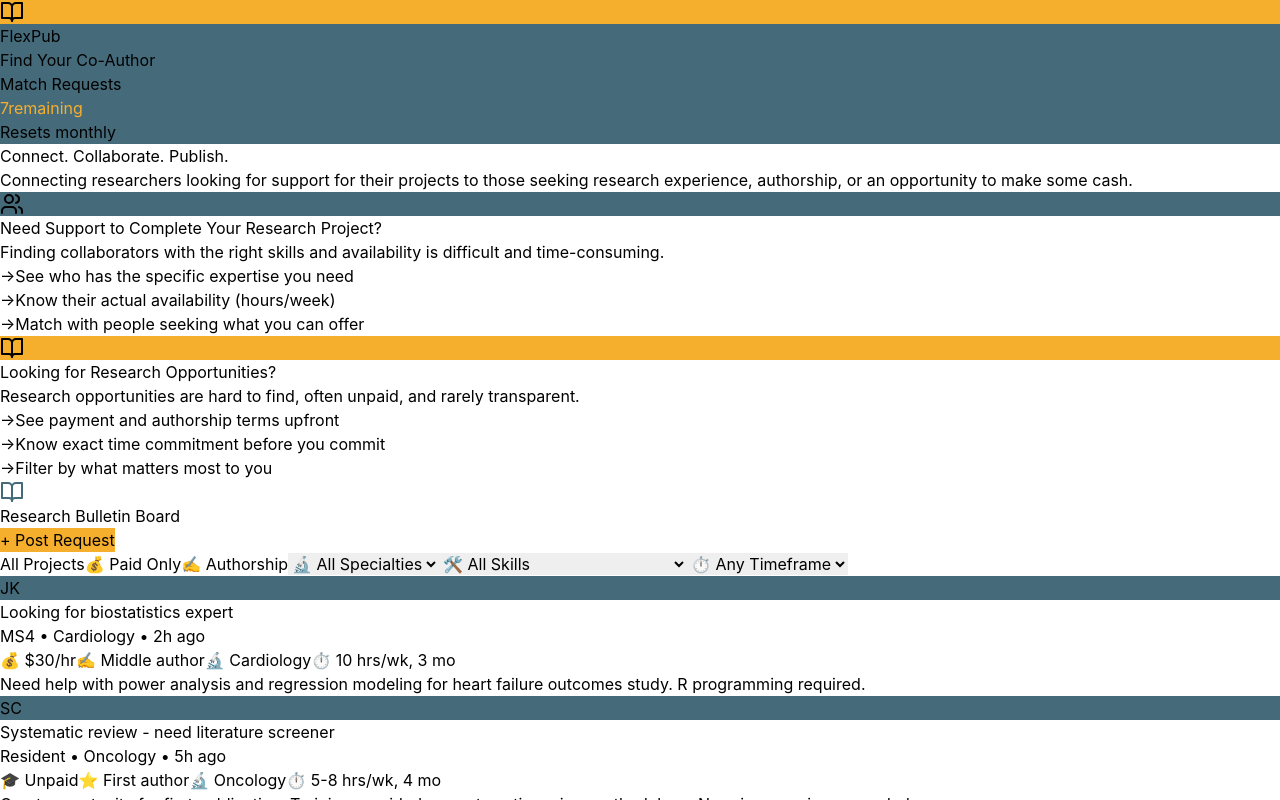
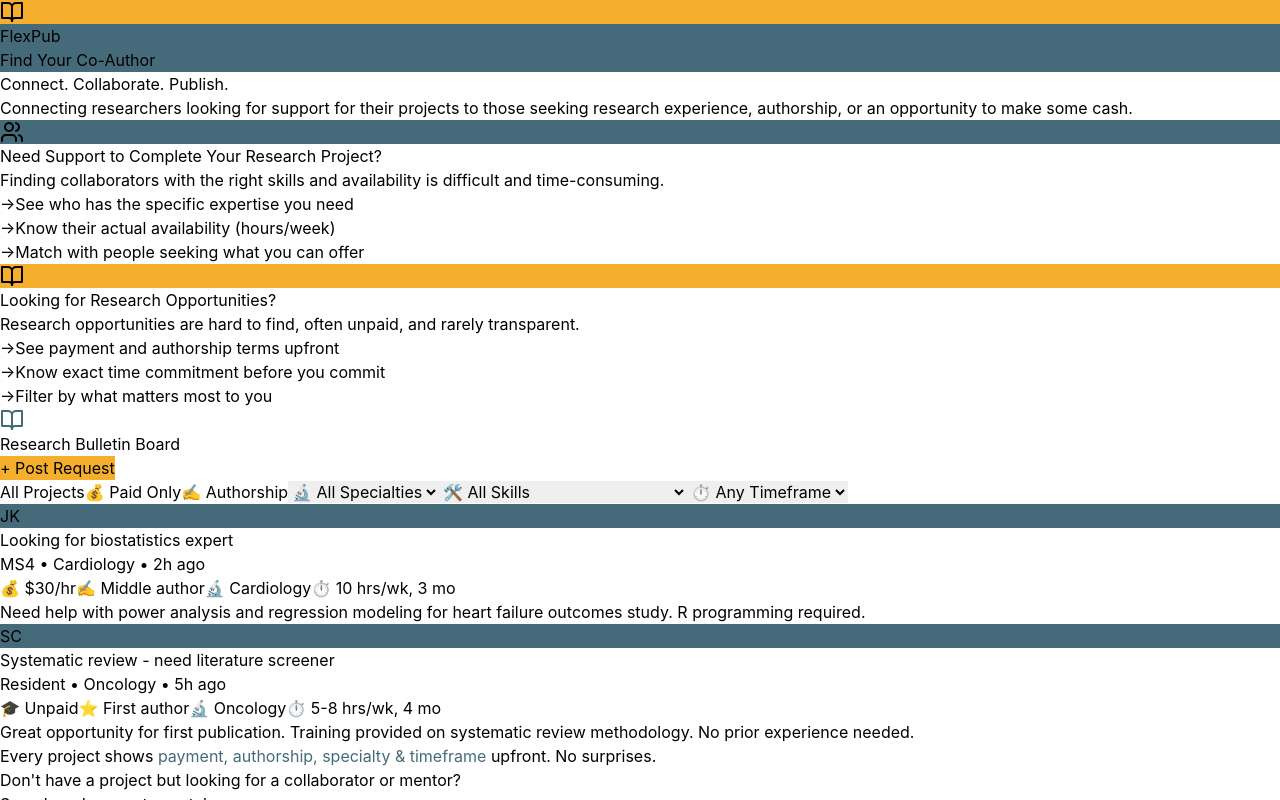
Before and after one commit to Discobelly/flexpub, a React (Vite) app: page / in a window 1280 px wide. Built offline with nearby package versions, Linux system fonts and the light colour scheme.

Commit message:
Remove match counter, add profile section heading, remove pricing note

```diff
--- a/src/components/FlexPub.jsx
+++ b/src/components/FlexPub.jsx
@@ -157,14 +157,6 @@ const ResearchMatchPlatform = () => {
               </div>
             </div>
             <div className="flex items-center gap-6">
-              <div className="text-right">
-                <p className="text-sm text-white/80">Match Requests</p>
-                <p className="text-2xl font-bold" style={{color: '#f6ae2d'}}>
-                  {FREE_MATCHES_PER_MONTH - freeMatchesUsed}
-                  <span className="text-sm text-white/60 ml-1">remaining</span>
-                </p>
-                <p className="text-xs text-white/60">Resets monthly</p>
-              </div>
             </div>
           </div>
         </div>
@@ -407,6 +399,16 @@ const ResearchMatchPlatform = () => {
               Every project shows <span className="font-semibold" style={{color: '#456b7a'}}>payment, authorship, specialty & timeframe</span> upfront. No surprises.
             </p>
           </div>
+        </div>
+
+        {/* Heading for profile search section */}
+        <div className="mb-4">
+          <h2 className="text-xl font-bold text-gray-900 mb-1">
+            Don't have a project but looking for a collaborator or mentor?
+          </h2>
+          <p className="text-base text-gray-600">
+            Search and request a match.
+          </p>
         </div>
 
         {/* Filter Bar */}
@@ -1004,12 +1006,6 @@ const ResearchMatchPlatform = () => {
                   <p><strong>Connect and collaborate</strong> – when both parties accept, full contact details are revealed and you can start working together</p>
                 </div>
               </div>
-
-              <div className="mt-6 p-4 bg-gray-50 rounded-lg border border-gray-200">
-                <p className="text-sm text-gray-700">
-                  <strong>Simple pricing:</strong> Free to browse and match. Researchers can pay to feature their project listings for more visibility.
-                </p>
-              </div>
             </div>
           </div>
         </div>
```
